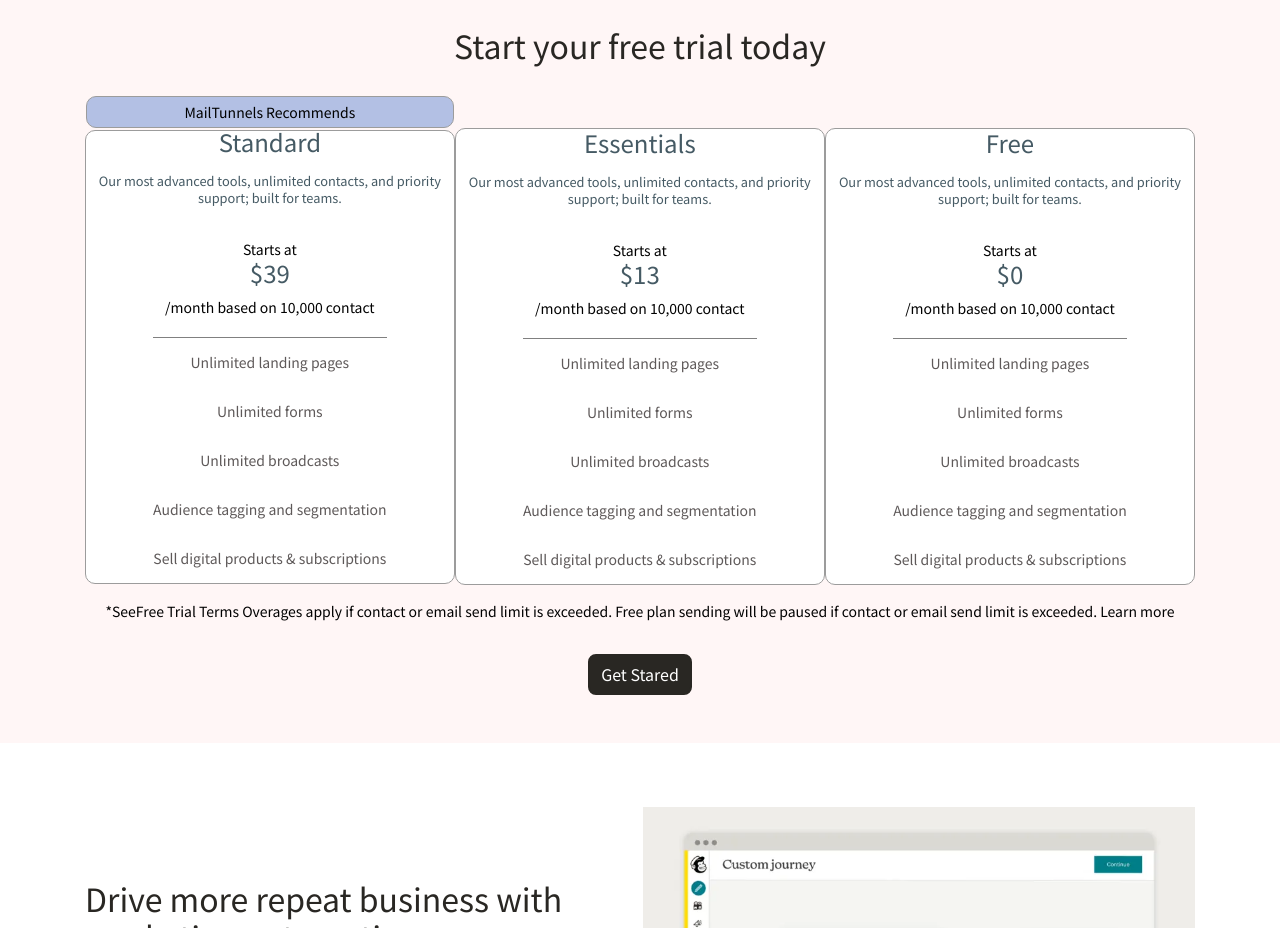
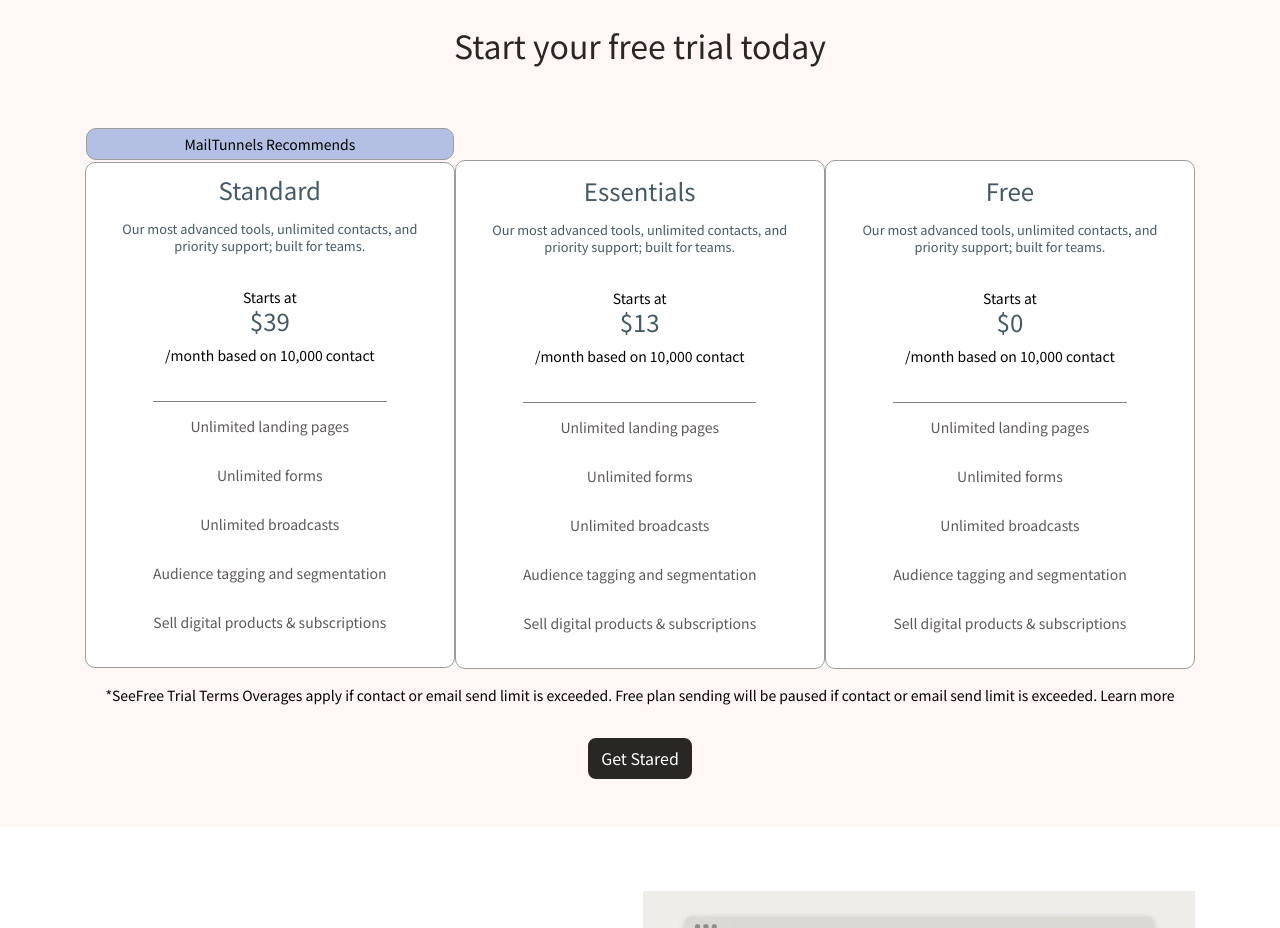
Before and after one commit to Oluwafemimicheal/dev, a browser extension: page MailTunnels/index.html in a window 1280 px wide. Shown: the part 1380-2308 px from the top of the page. Drawn offline with nearby package versions, Linux system fonts and the light colour scheme; a web font is replaced by a local one.

Commit message:
initial commit

```diff
--- a/MailTunnels/index.html
+++ b/MailTunnels/index.html
@@ -102,11 +102,11 @@
                 <div>
                     <h2>Start your free trial today</h2>
                 </div>
-                <div class="trial-card flex">
+                <div class="trial-card flex ">
                     <div>
                         <article class="card flex flex-col-1 animate">
                             <div class="rc"> <small>MailTunnels Recommends</small></div>
-                            <div>
+                            <div class="pd-1">
                                 <h3>Standard</h3>
                                 <p class="size">Our most advanced tools, unlimited contacts, and priority support; built for teams.</p>
                                 <div>
@@ -132,7 +132,7 @@
                         </article>
                         </div>
                         <article class="card flex flex-col-1 animate">
-                            <div>
+                            <div class="pd-1">
                                 <h3>Essentials</h3>
                                 <p class="size">Our most advanced tools, unlimited contacts, and priority support; built for teams.</p>
                                 <div>
@@ -156,7 +156,7 @@
                             </div>
                         </article>
                         <article class="card flex flex-col-1 animate">
-                            <div>
+                            <div class="pd-1">
                                 <h3>Free</h3>
                                 <p class="size">Our most advanced tools, unlimited contacts, and priority support; built for teams.</p>
                                 <div>
--- a/MailTunnels/style.css
+++ b/MailTunnels/style.css
@@ -333,7 +333,7 @@
 }
 
 .trial-card {
-    margin-top: 4rem;
+    margin-top: 6rem;
     line-height: 1.3;
 }
 
@@ -372,18 +372,8 @@
     margin: 0.3rem 0 !important;
 }
 
-.pd-n {
-    padding: 1rem 0 !important;
-}
-
-#trial .list {
-    width: 100%;
-    border-bottom: 1px solid gray;
-    padding: 1.5rem 0;
-}
-
-#trial .list:nth-child(6) {
-    border-bottom: none;
+.pd-1 {
+    padding: 1rem !important;
 }
 
 .trial-btn {
@@ -395,7 +385,7 @@
 }
 
 #trial .card .text {
-    margin-top: 20px;
+    margin: 20px 0;
     line-height: 3.5;
     border-top: 1px solid gray;
 }
```
